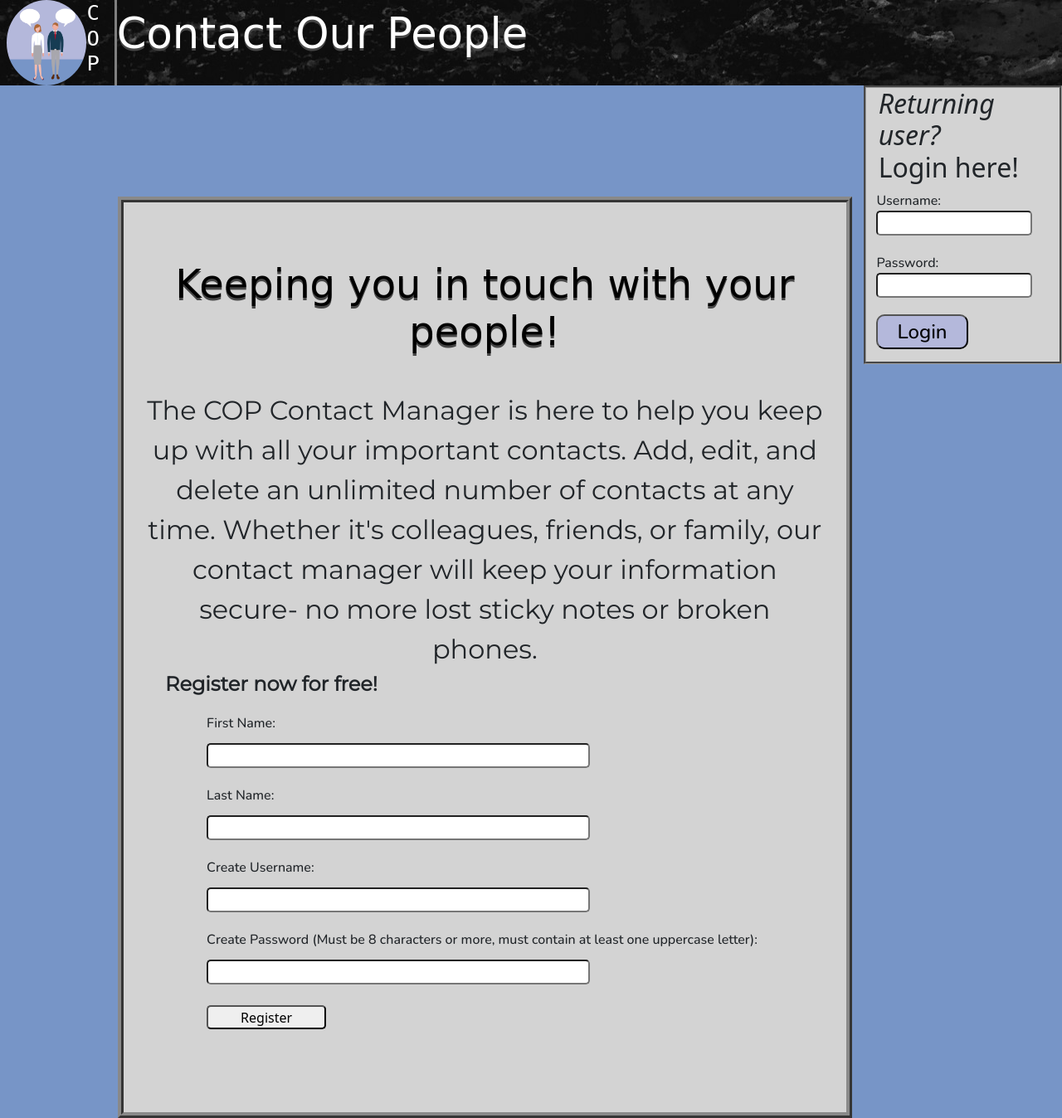
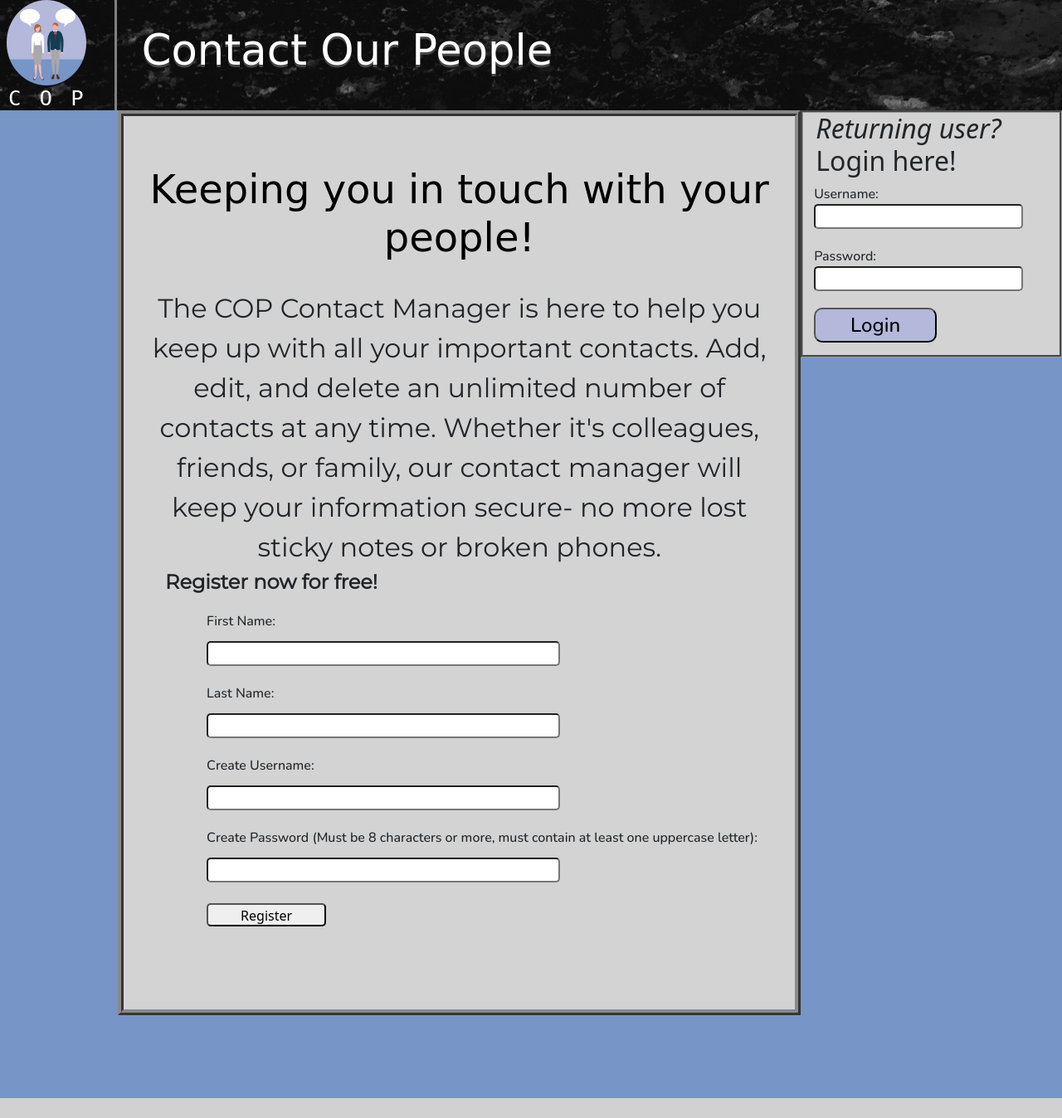
Before and after one commit to proj1-team6-cop4331/lamp, a PHP site: page / in a window 1280 px wide. Shown: the whole page at 83% size. After the commit the page ends 1324 px from the top, so only its background shows below. Run offline with PHP 8.4, Linux system fonts and the light colour scheme; some web fonts are replaced.

Commit message:
More Visual Improvments (see previous commit)

```diff
--- a/html/css/styles.css
+++ b/html/css/styles.css
@@ -32,6 +32,10 @@ h1, label, #loginButton {
     color: white;
 }
 
+#logo-image {
+    margin: 10px;
+}
+
 
 #corner-logo {
     width: 11%;
@@ -62,7 +66,7 @@ h3 {
     font-size: 2vw;
     color: white;
     font-family: monospace;
-    margin: 8px 8px 0px 0px;
+    margin: 8px 8px 0px 10px;
 }
 
 #brand-container {
@@ -79,11 +83,15 @@ h3 {
 }
 
 #signIn {
-    width: 18.7%;
-    height: auto;
+    height: max-content;
     float: right;
     background-color: lightgrey;
     border: #9b9b9b groove;
+}
+
+#main {
+    display: flex;
+    align-items: flex-start;
 }
 
 #retUser {
@@ -94,11 +102,9 @@ h3 {
     display: flex;
     flex-direction: column;
     width: 69.1%;
-    margin-top: 134px;
     margin-left: 11.1%;
     margin-bottom: 100px;
     padding-bottom: 100px;
-    margin-right: auto;
     background-color: lightgrey;
     border: 7px #898989  ridge;
 }
@@ -154,8 +160,9 @@ h1 {
     font-family: 'Anybody', cursive;
     color: white;
     vertical-align: middle;
+    display: inline-block;
     font-size: 4vw;
-    padding: 10px 30px;
+    padding: 30px 0px 0px 30px;
     text-shadow: rgb(71, 71, 71) 0px 3px;
 }
 
--- a/html/index.html
+++ b/html/index.html
@@ -19,33 +19,20 @@
 
     <!-- My Stylesheet -->
     <link rel="stylesheet" href="css/styles.css">
-</body>
-
-
 </head>
 <body>
     <div id="head-bar">
         <div id="corner-logo">
-            <a href="index.html"><img src="https://lamp-cop4331.skyclo.dev/images/5668024_58191.jpg" id="logo" /></a>
+            <a id = "logo-image" href="index.html"><img src="https://lamp-cop4331.skyclo.dev/images/5668024_58191.jpg" id="logo" /></a>
             <h3 class="logo-text">C</h3>
             <h3 class="logo-text">O</h3>
             <h3 class="logo-text">P</h3>
         </div>
         <h1>Contact Our People</h1>
     </div>
-    <div id="signIn">
-        <h2 id="retUser"><em>Returning user?</em> <br />
-        Login here!</h2>
-        <form id = "loginForm">
-            <label class="login-label">Username:</label><br>
-            <input id="enterUsername" type="text"><br>
-            <label class="login-label">Password:</label><br>
-            <input id="enterPassword" type="password">
-            <button type = "button" id = "loginButton">Login</button>
-        </form>
-    </div>
+    <div id = "main">
         <div class="info">
-        <h1 id="motto">Keeping you in touch with your people!</h1>
+            <h2 id="motto">Keeping you in touch with your people!</h2>
             <br />
             <p id="about">
                 The COP Contact Manager is here to help you keep up with all your important contacts.
@@ -67,7 +54,18 @@
                 <input id = "regPassword" type="password" id="regPassword" /><br />
                 <button type = "button" id = "regButton">Register</button>
             </form>
-
+        </div>
+        <div id="signIn">
+            <h2 id="retUser"><em>Returning user?</em> <br />
+            Login here!</h2>
+            <form id = "loginForm">
+                <label class="login-label">Username:</label><br>
+                <input id="enterUsername" type="text"><br>
+                <label class="login-label">Password:</label><br>
+                <input id="enterPassword" type="password">
+                <button type = "button" id = "loginButton">Login</button>
+            </form>
+        </div>
     </div>
     <footer>
         <script type="text/javascript" src="js/login.js"></script>
```
Lines whose indentation alone changed are shown as unchanged.
